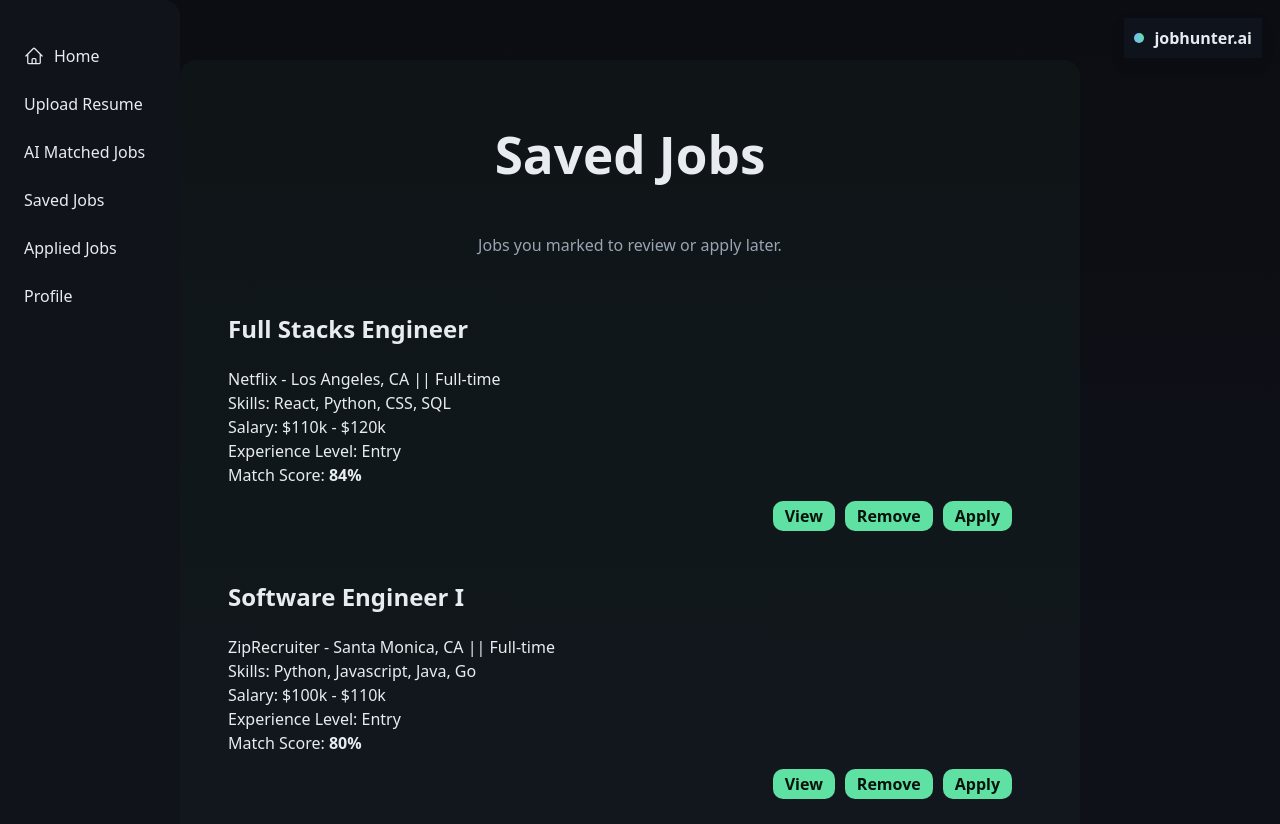
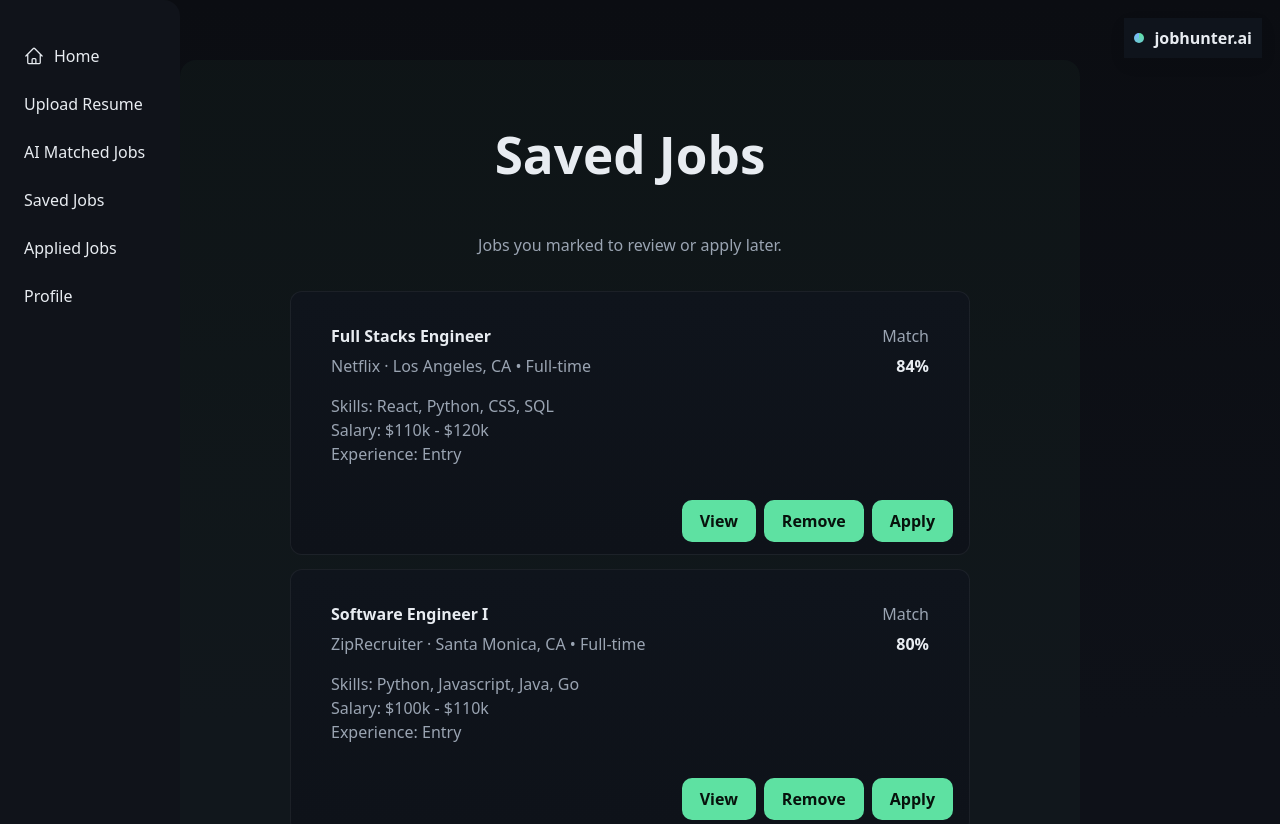
Before and after one commit to aaadil777/job-ai-web-tool, a React (Vite) app in the folder frontend/: page /savedJobs in a window 1280 px wide. Shown: the top 824 px of the page. Built offline with nearby package versions, Linux system fonts and the light colour scheme; no server answers.

Commit message:
Simple CSS updates to be consistent across pages
Signed-off-by: arshk800 <118879005+arshk800@users.noreply.github.com>

```diff
--- a/frontend/src/pages/AppliedJobs.jsx
+++ b/frontend/src/pages/AppliedJobs.jsx
@@ -81,18 +81,32 @@ export default function AppliedJobs() {
 
 function JobCard({job, formatSalary}) {
   return (
-  <div className="job-card">
-    <div className="job-card-header">
-      <h2 className="job-title">{job.title}</h2>
-      <div className="company-name-and-location-and-type">{job.company} - {job.location} || {job.type}</div>
-      <div className="skills">Skills: {job.skills.join(", ")}</div>
-      <div className="salary-range">Salary: {formatSalary(job.salaryMin)} - {formatSalary(job.salaryMax)}</div>
-      <div className='job-experience'>Experience Level: {job.experience}</div>
-      <div className="job-match-score">Match Score: <strong>{job.matchScore}%</strong></div>
-      <div style={{ display:'flex', gap:10, justifyContent:'flex-end', padding:'14px 20px'}}>
-        <button style={{ padding:'4px 12px'}}>View</button>
+    <div data-slot="card" className="bg-card text-card-foreground border" style={{padding: '12px 16px'}}>
+      <div data-slot="card-header" style={{textAlign: 'left'}}>
+        <div style={{display:'flex', justifyContent:'space-between', gap:12, alignItems:'flex-start'}}>
+          <div style={{minWidth:0}}>
+            <h4 data-slot="card-title" style={{margin:0}}>{job.title}</h4>
+            <p data-slot="card-description">{job.company} · {job.location} {job.type ? `• ${job.type}` : ''}</p>
+
+            <div className="text-muted-foreground" style={{marginTop:6}}>
+              <div className="skills">Skills: {Array.isArray(job.skills) ? job.skills.join(', ') : (job.skills || '')}</div>
+              <div className="salary-range">Salary: {formatSalary(job.salaryMin)} - {formatSalary(job.salaryMax)}</div>
+              <div className='job-experience'>Experience: {job.experience}</div>
+            </div>
+          </div>
+
+          <div style={{textAlign:'right', minWidth:72}}>
+            <div className="text-muted-foreground" style={{marginBottom:6}}>Match</div>
+            <div><strong>{job.matchScore ?? 0}%</strong></div>
+          </div>
+        </div>
+      </div>
+
+      <div data-slot="card-content">
+        <div style={{ display:'flex', gap:8, justifyContent:'flex-end', paddingTop:6}}>
+          <a href={job.url || '#'}><button>View</button></a>
+        </div>
       </div>
     </div>
-  </div>
-);
+  );
 }
--- a/frontend/src/pages/MatchedAI.jsx
+++ b/frontend/src/pages/MatchedAI.jsx
@@ -394,19 +394,33 @@ v-4.875c0-.621.504-1.125 1.125-1.125h2.25c.621 0 1.125.504 1.125 1.125V21h4.125c
 
 function JobCard({job, formatSalary, onGenerateCover}) {
   return (
-    <div className="job-card">
-      <div className="job-card-header">
-        <h2 className="job-title">{job.title}</h2>
-        <div className="company-name-and-location-and-type">{job.company} - {job.location} {job.type ? `|| ${job.type}` : ''}</div>
-        <div className="skills">Skills: {Array.isArray(job.skills) ? job.skills.join(", ") : (job.skills || '')}</div>
-        <div className="salary-range">Salary: {formatSalary(job.salaryMin)} - {formatSalary(job.salaryMax)}</div>
-        <div className='job-experience'>Experience Level: {job.experience}</div>
-        <div className="job-match-score">Match Score: <strong>{job.score ?? job.matchScore ?? 0}%</strong></div>
-        <div style={{ display:'flex', gap:10, justifyContent:'flex-end', padding:'14px 20px'}}>
-          <a href={job.url || '#'}><button style={{ padding:'4px 12px'}}>View</button></a>
-          <button style={{ padding:'4px 12px'}}>Save</button>
-          <button style={{ padding:'4px 12px'}}>Apply</button>
-          <button style={{ padding:'4px 12px' }} onClick={() => onGenerateCover && onGenerateCover()}>Generate Cover Letter</button>
+    <div data-slot="card" className="bg-card text-card-foreground border" style={{padding: '12px 16px'}}>
+      <div data-slot="card-header" style={{textAlign: 'left'}}>
+        <div style={{display:'flex', justifyContent:'space-between', gap:12, alignItems:'flex-start'}}>
+          <div style={{minWidth:0}}>
+            <h4 data-slot="card-title" style={{margin:0}}>{job.title}</h4>
+            <p data-slot="card-description">{job.company} · {job.location} {job.type ? `• ${job.type}` : ''}</p>
+
+            <div className="text-muted-foreground" style={{marginTop:6}}>
+              <div className="skills">Skills: {Array.isArray(job.skills) ? job.skills.join(', ') : (job.skills || '')}</div>
+              <div className="salary-range">Salary: {formatSalary(job.salaryMin)} - {formatSalary(job.salaryMax)}</div>
+              <div className='job-experience'>Experience: {job.experience}</div>
+            </div>
+          </div>
+
+          <div style={{textAlign:'right', minWidth:72}}>
+            <div className="text-muted-foreground" style={{marginBottom:6}}>Match</div>
+            <div><strong>{job.score ?? job.matchScore ?? 0}%</strong></div>
+          </div>
+        </div>
+      </div>
+
+  <div data-slot="card-content">
+        <div style={{ display:'flex', gap:8, justifyContent:'flex-end', paddingTop:6}}>
+          <a href={job.url || '#'}><button>View</button></a>
+          <button>Save</button>
+          <button>Apply</button>
+          <button onClick={() => onGenerateCover && onGenerateCover()}>Cover Letter</button>
         </div>
       </div>
     </div>
--- a/frontend/src/pages/SavedJobs.jsx
+++ b/frontend/src/pages/SavedJobs.jsx
@@ -82,20 +82,34 @@ export default function SavedJobs() {
 
 function JobCard({job, formatSalary}) {
   return (
-  <div className="job-card">
-    <div className="job-card-header">
-      <h2 className="job-title">{job.title}</h2>
-      <div className="company-name-and-location-and-type">{job.company} - {job.location} || {job.type}</div>
-      <div className="skills">Skills: {job.skills.join(", ")}</div>
-      <div className="salary-range">Salary: {formatSalary(job.salaryMin)} - {formatSalary(job.salaryMax)}</div>
-      <div className='job-experience'>Experience Level: {job.experience}</div>
-      <div className="job-match-score">Match Score: <strong>{job.matchScore}%</strong></div>
-      <div style={{ display:'flex', gap:10, justifyContent:'flex-end', padding:'14px 20px'}}>
-        <button style={{ padding:'4px 12px'}}>View</button>
-        <button style={{ padding:'4px 12px'}}>Remove</button>
-        <button style={{ padding:'4px 12px'}}>Apply</button>
+    <div data-slot="card" className="bg-card text-card-foreground border" style={{padding: '12px 16px'}}>
+      <div data-slot="card-header" style={{textAlign: 'left'}}>
+        <div style={{display:'flex', justifyContent:'space-between', gap:12, alignItems:'flex-start'}}>
+          <div style={{minWidth:0}}>
+            <h4 data-slot="card-title" style={{margin:0}}>{job.title}</h4>
+            <p data-slot="card-description">{job.company} · {job.location} {job.type ? `• ${job.type}` : ''}</p>
+
+            <div className="text-muted-foreground" style={{marginTop:6}}>
+              <div className="skills">Skills: {Array.isArray(job.skills) ? job.skills.join(', ') : (job.skills || '')}</div>
+              <div className="salary-range">Salary: {formatSalary(job.salaryMin)} - {formatSalary(job.salaryMax)}</div>
+              <div className='job-experience'>Experience: {job.experience}</div>
+            </div>
+          </div>
+
+          <div style={{textAlign:'right', minWidth:72}}>
+            <div className="text-muted-foreground" style={{marginBottom:6}}>Match</div>
+            <div><strong>{job.matchScore ?? 0}%</strong></div>
+          </div>
+        </div>
+      </div>
+
+      <div data-slot="card-content">
+        <div style={{ display:'flex', gap:8, justifyContent:'flex-end', paddingTop:6}}>
+          <a href={job.url || '#'}><button>View</button></a>
+          <button>Remove</button>
+          <button>Apply</button>
+        </div>
       </div>
     </div>
-  </div>
-);
+  );
 }
```
